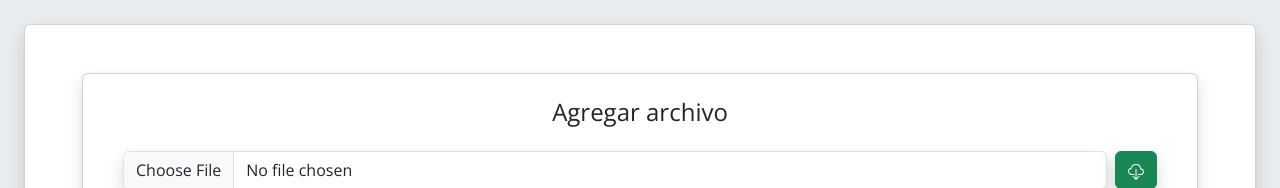
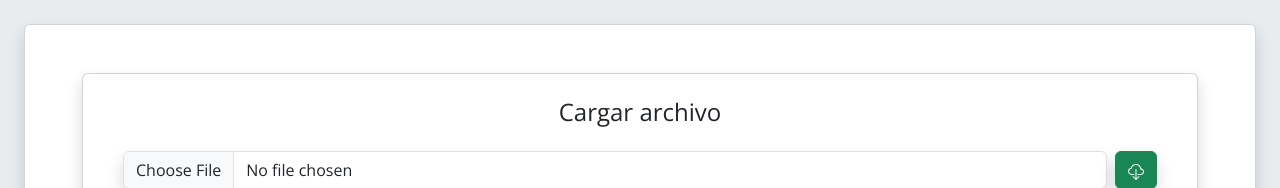
Before and after one commit to Andres-ann/asignacion-pedidos, a React (Create React App) app: page / in a window 1280 px wide. Shown: the top 188 px of the page. Built offline with nearby package versions, Linux system fonts and the light colour scheme.

Commit message:
Validacion del input file para que solo acepte archivos xlsx

```diff
--- a/src/components/ExcelReader.js
+++ b/src/components/ExcelReader.js
@@ -26,6 +26,14 @@ function ExcelReader() {
   const handleFileChange = (e) => {
     const file = e.target.files[0];
     if (file) {
+      const fileName = file.name;
+      const fileExtension = fileName.split('.').pop();
+      if (fileExtension.toLowerCase() !== 'xlsx') {
+        alert('Por favor, seleccione un archivo xlsx válido.');
+        e.target.value = ''; // Clear the input field
+        return;
+      }
+
       const reader = new FileReader();
       reader.onload = (e) => {
         const data = e.target.result;
@@ -89,11 +97,12 @@ function ExcelReader() {
       <div className="container">
         <div className="text-center mt-5 mx-auto">
           <div className="card shadow p-4 mb-4">
-            <h4>Agregar archivo</h4>
+            <h4>Cargar archivo</h4>
             <div className="d-flex m-3">
               <input
                 type="file"
                 className="form-control shadow"
+                accept=".xlsx"
                 onChange={handleFileChange}
               />
               <button className="btn btn-success shadow ms-2">
```
